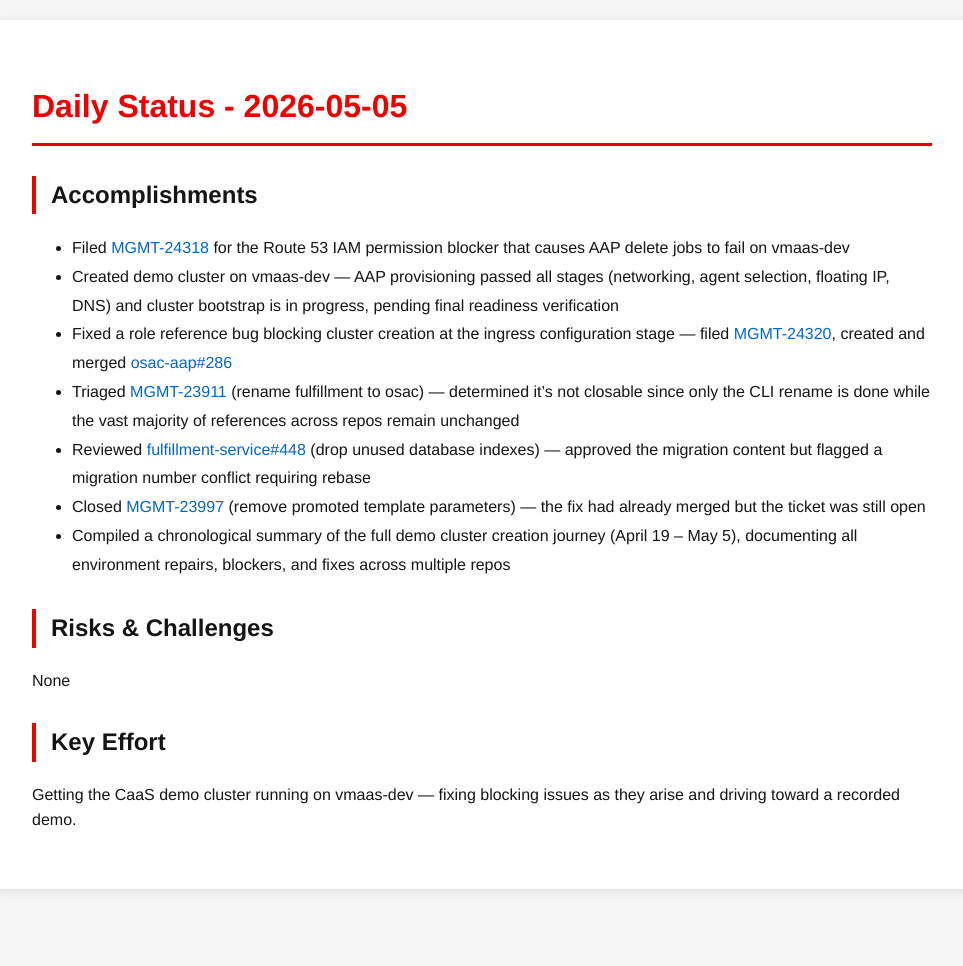
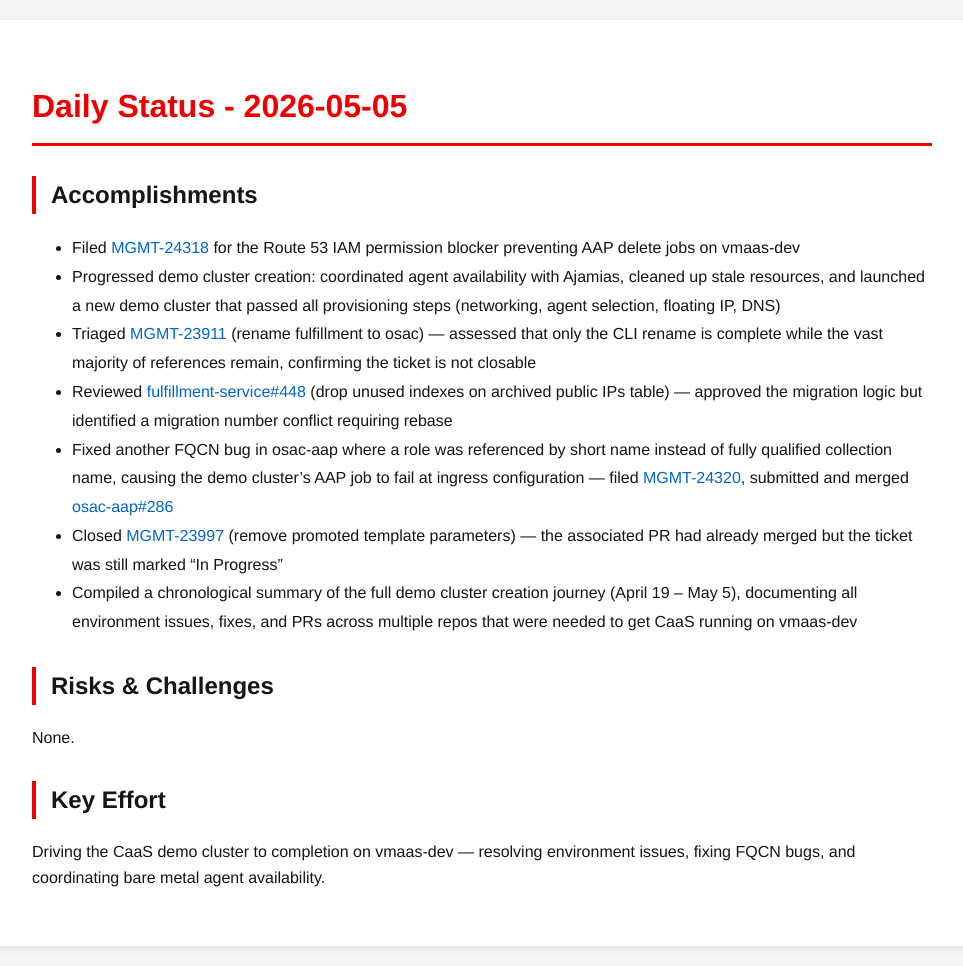
Before and after one commit to tzvatot/daily-status, a Jekyll site: the page built from 2026-05-05.md, in a window 1280 px wide. Shown: the whole page, without its empty margins (158-1121 px from the left). Built offline with Jekyll 4.4.1, drawn with Linux system fonts in a browser that asks for light colours; before the commit the page ends 909 px from its top, so only the background shows below that.

Commit message:
Daily status update - 2026-05-05

```diff
--- a/2026-05-05.md
+++ b/2026-05-05.md
@@ -7,16 +7,19 @@
 # Daily Status - 2026-05-05
 
 ## Accomplishments
-- Filed [MGMT-24318](https://issues.redhat.com/browse/MGMT-24318) for the Route 53 IAM permission blocker that causes AAP delete jobs to fail on vmaas-dev
-- Created demo cluster on vmaas-dev — AAP provisioning passed all stages (networking, agent selection, floating IP, DNS) and cluster bootstrap is in progress, pending final readiness verification
-- Fixed a role reference bug blocking cluster creation at the ingress configuration stage — filed [MGMT-24320](https://issues.redhat.com/browse/MGMT-24320), created and merged [osac-aap#286](https://github.com/osac-project/osac-aap/pull/286)
-- Triaged [MGMT-23911](https://issues.redhat.com/browse/MGMT-23911) (rename fulfillment to osac) — determined it's not closable since only the CLI rename is done while the vast majority of references across repos remain unchanged
-- Reviewed [fulfillment-service#448](https://github.com/osac-project/fulfillment-service/pull/448) (drop unused database indexes) — approved the migration content but flagged a migration number conflict requiring rebase
-- Closed [MGMT-23997](https://issues.redhat.com/browse/MGMT-23997) (remove promoted template parameters) — the fix had already merged but the ticket was still open
-- Compiled a chronological summary of the full demo cluster creation journey (April 19 – May 5), documenting all environment repairs, blockers, and fixes across multiple repos
+
+- Filed [MGMT-24318](https://issues.redhat.com/browse/MGMT-24318) for the Route 53 IAM permission blocker preventing AAP delete jobs on vmaas-dev
+- Progressed demo cluster creation: coordinated agent availability with Ajamias, cleaned up stale resources, and launched a new demo cluster that passed all provisioning steps (networking, agent selection, floating IP, DNS)
+- Triaged [MGMT-23911](https://issues.redhat.com/browse/MGMT-23911) (rename fulfillment to osac) — assessed that only the CLI rename is complete while the vast majority of references remain, confirming the ticket is not closable
+- Reviewed [fulfillment-service#448](https://github.com/osac-project/fulfillment-service/pull/448) (drop unused indexes on archived public IPs table) — approved the migration logic but identified a migration number conflict requiring rebase
+- Fixed another FQCN bug in osac-aap where a role was referenced by short name instead of fully qualified collection name, causing the demo cluster's AAP job to fail at ingress configuration — filed [MGMT-24320](https://issues.redhat.com/browse/MGMT-24320), submitted and merged [osac-aap#286](https://github.com/osac-project/osac-aap/pull/286)
+- Closed [MGMT-23997](https://issues.redhat.com/browse/MGMT-23997) (remove promoted template parameters) — the associated PR had already merged but the ticket was still marked "In Progress"
+- Compiled a chronological summary of the full demo cluster creation journey (April 19 – May 5), documenting all environment issues, fixes, and PRs across multiple repos that were needed to get CaaS running on vmaas-dev
 
 ## Risks & Challenges
-None
+
+None.
 
 ## Key Effort
-Getting the CaaS demo cluster running on vmaas-dev — fixing blocking issues as they arise and driving toward a recorded demo.
+
+Driving the CaaS demo cluster to completion on vmaas-dev — resolving environment issues, fixing FQCN bugs, and coordinating bare metal agent availability.
```
